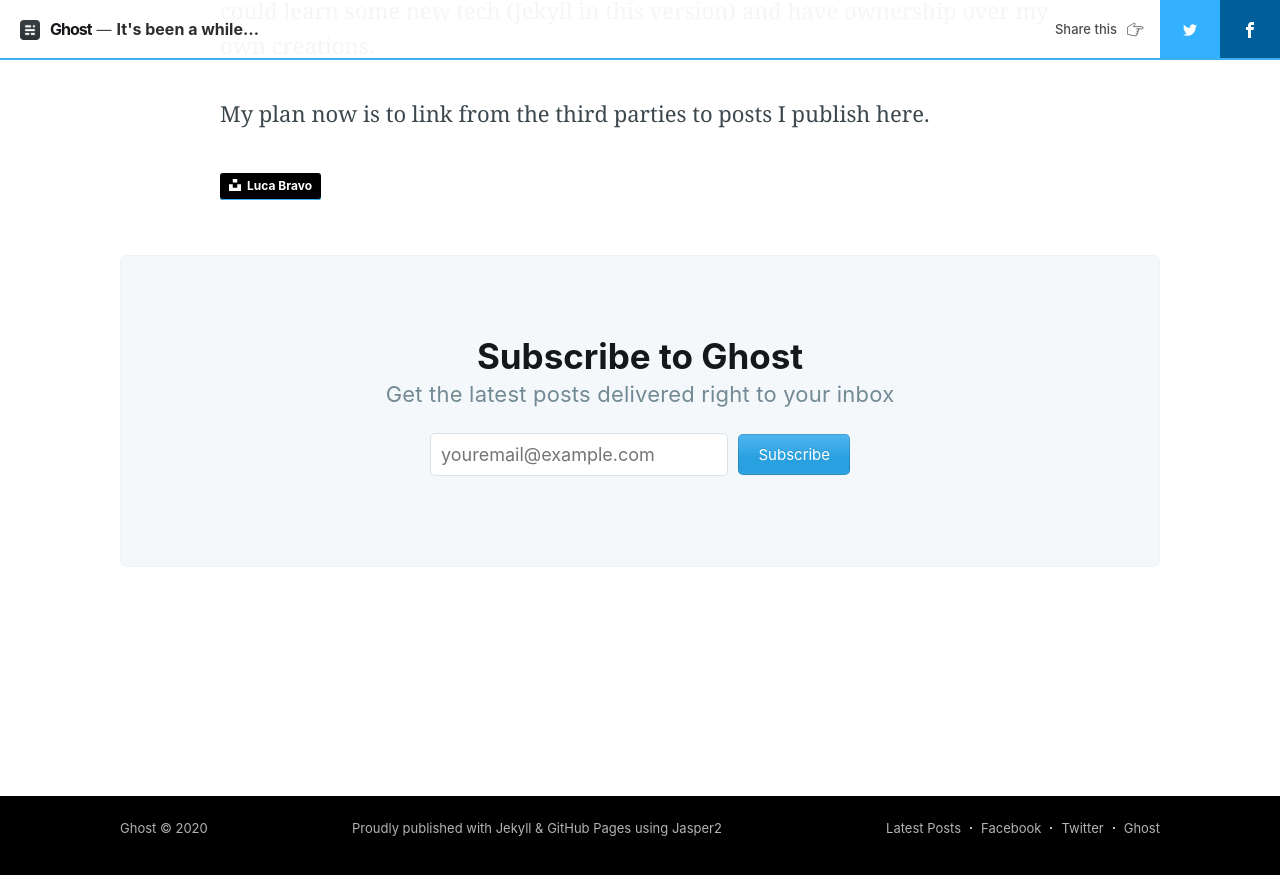
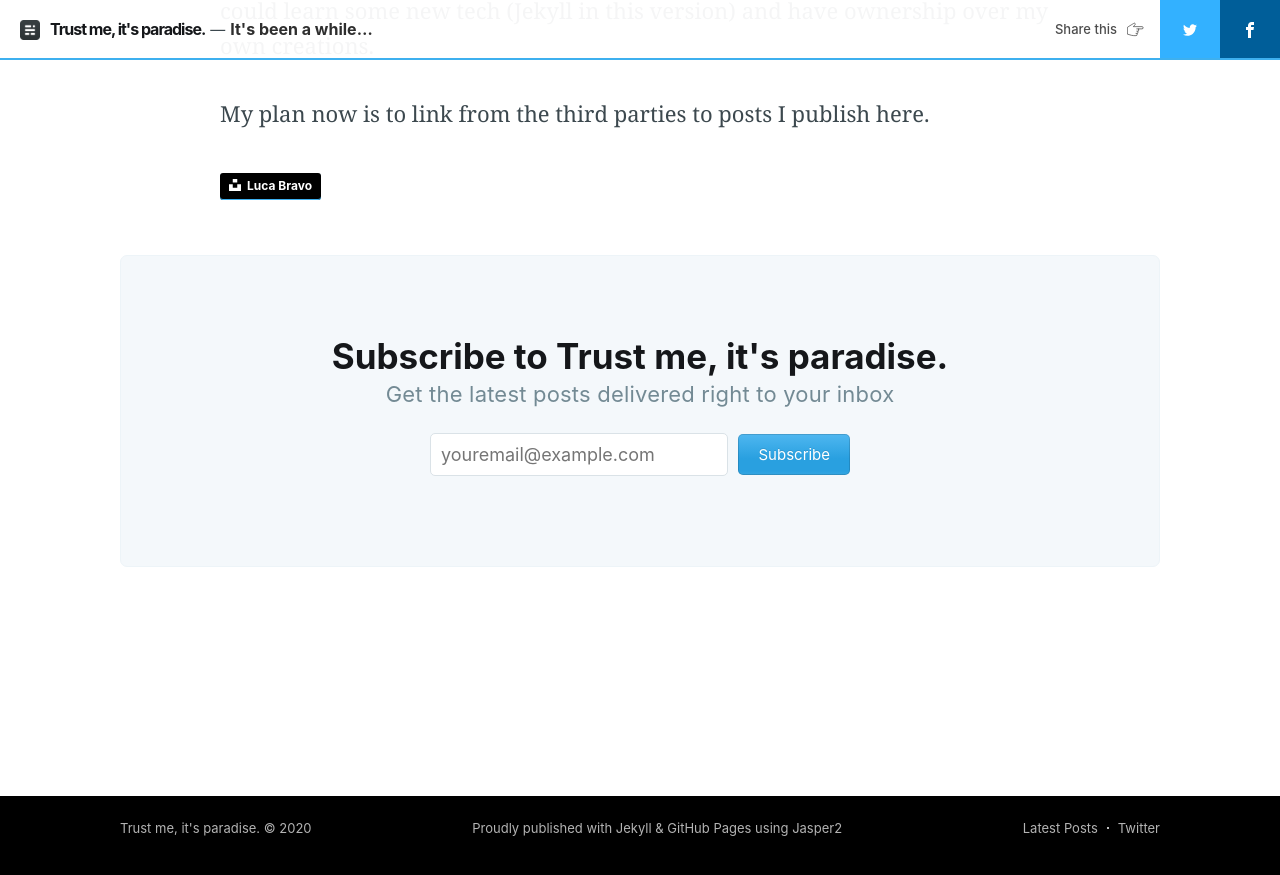
Before and after one commit to colinframe/colinframe.com, a Jekyll site: the page built from _posts/2020-02-17-its-been-a-while.markdown, in a window 1280 px wide and 900 px high, scrolled down 1578 px. Shown: the top 875 px of the window. Built offline with Jekyll 4.4.1, drawn with Linux system fonts in a browser that asks for light colours; nearby versions of some CDN libraries; some of the changed text lies outside the part shown.

Commit message:
Config updates

```diff
--- a/_config.yml
+++ b/_config.yml
@@ -9,8 +9,8 @@
 baseurl:  "/"
 
 # Website info
-title: Ghost
-description: The professional publishing platform
+title: Trust me, it's paradise.
+description: My Name is Colin. So what else do you need to know?
 cover: assets/images/blog-cover.jpg
 logo: assets/images/blog-icon.png
 logo_dark: assets/images/favicon.png
@@ -24,15 +24,15 @@
 subscribers: True # you need to connect an external service for this to work,
 # if 'True' the submit button is disabled for now, but you can change that
 # by editing `_includes/subscribe-form.html`
-twitter: tryghost # replace by your username
-facebook: ghost # replace by your username
+twitter: _colinframe # replace by your username
+facebook: False # replace by your username
 
 # Disqus
 disqus: False
 disqus_shortname: jekyller # replace with your disqus username
 
 # Google Analytics
-google_analytics: UA-69281367-1 # replace with your GA tracking identifier
+google_analytics:  # replace with your GA tracking identifier
 
 # Permalinks
 permalink: /:title
--- a/_includes/navigation.html
+++ b/_includes/navigation.html
@@ -1,6 +1,5 @@
 <ul class="nav" role="menu">
     <li class="nav-home" role="menuitem"><a href="{{site.baseurl}}">Home</a></li>
     <li class="nav-about" role="menuitem"><a href="{{site.baseurl}}about/">About</a></li>
-    <li class="nav-getting-started" role="menuitem"><a href="{{site.baseurl}}tag/getting-started/">Getting Started</a></li>
-    <li class="nav-try-ghost" role="menuitem"><a href="https://ghost.org">Try Ghost</a></li>
+    <!-- <li class="nav-getting-started" role="menuitem"><a href="{{site.baseurl}}tag/getting-started/">Getting Started</a></li> -->
 </ul>
--- a/_layouts/default.html
+++ b/_layouts/default.html
@@ -66,7 +66,6 @@
                     <a href="{{ site.baseurl }}">Latest Posts</a>
                     {% if site.facebook %}<a href="https://facebook.com/{{ site.facebook }}" target="_blank" rel="noopener">Facebook</a>{% endif %}
                     {% if site.twitter %}<a href="https://twitter.com/{{ site.twitter }}" target="_blank" rel="noopener">Twitter</a>{% endif %}
-                    <a href="https://ghost.org" target="_blank" rel="noopener">Ghost</a>
                 </nav>
             </div>
         </footer>
```
